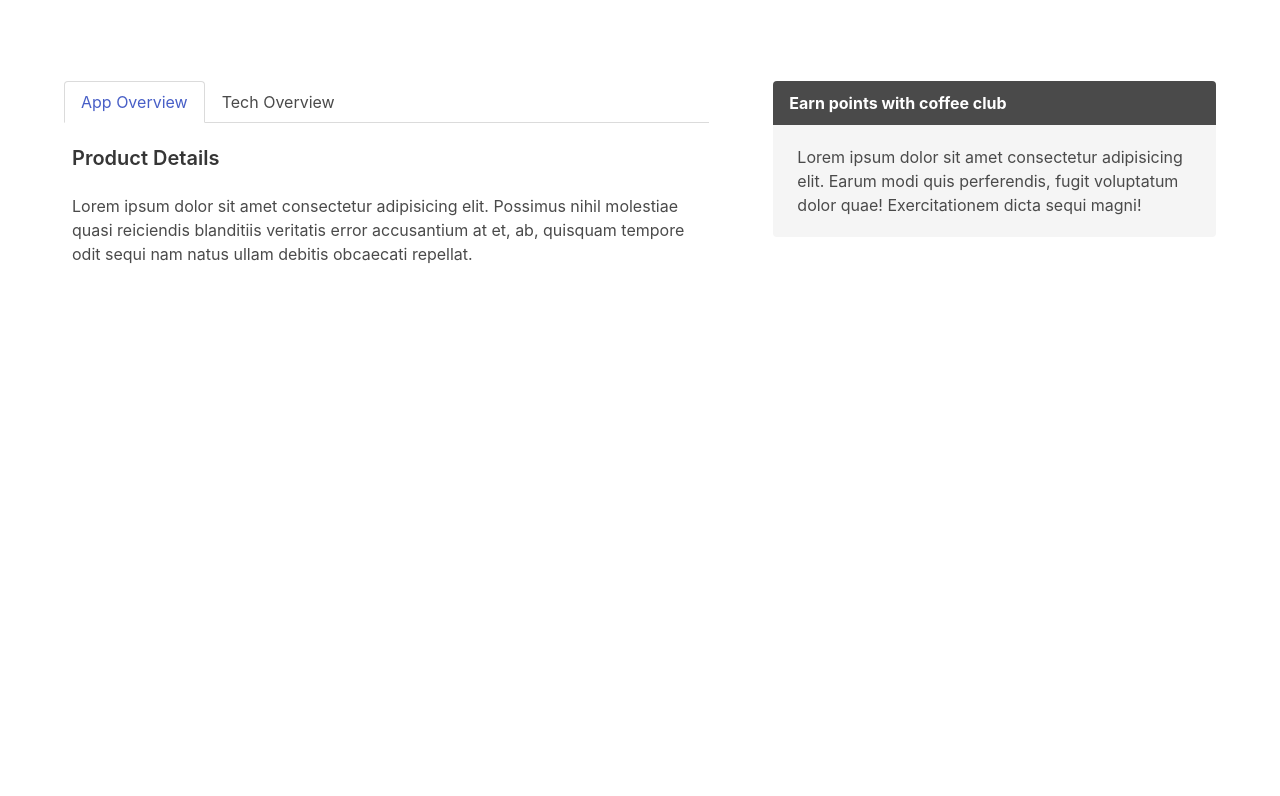
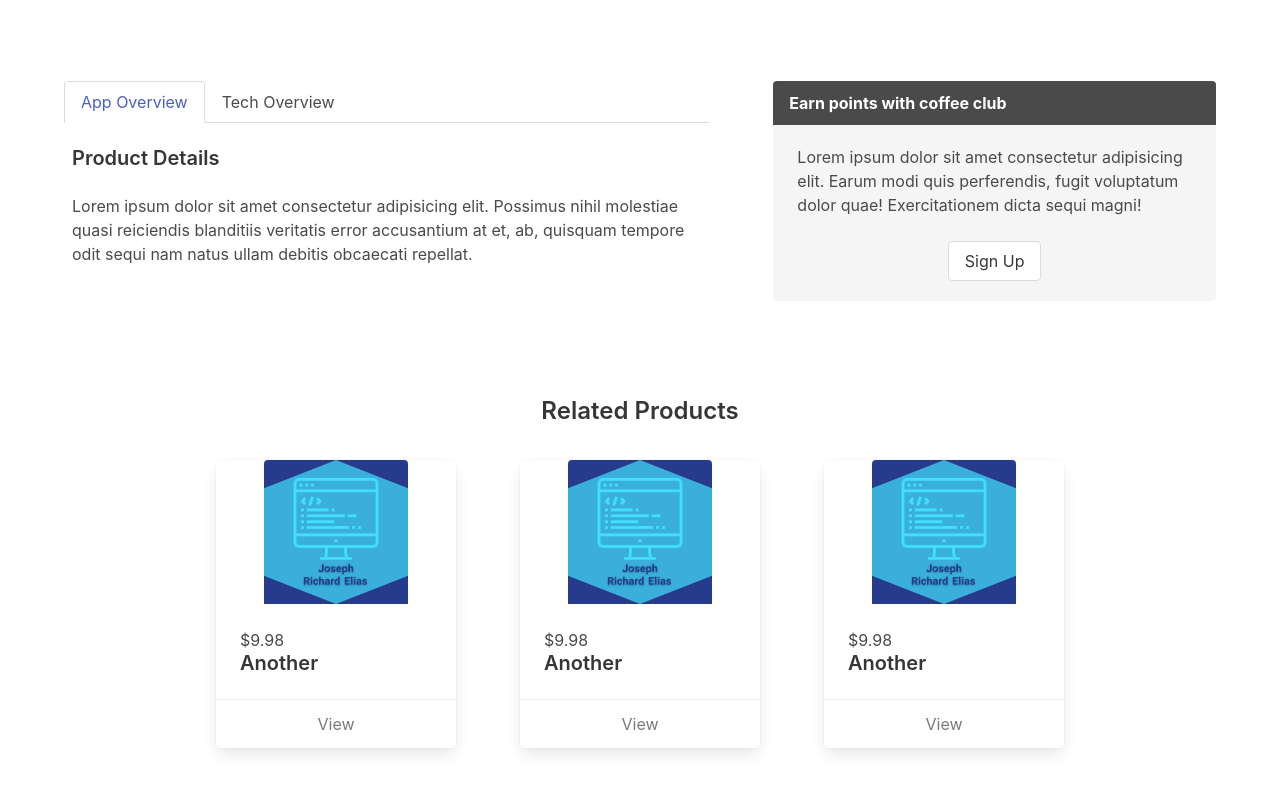
Before and after one commit to averagecupofjoey/bulma_tutorial, a plain HTML site: page index.html in a window 1280 px wide. Shown: the part 559-1355 px from the top of the page. Before the commit the page ends 873 px from the top, so only its background shows below. Drawn offline with nearby package versions, Linux system fonts and the light colour scheme.

Commit message:
created cards

```diff
--- a/index.html
+++ b/index.html
@@ -54,6 +54,7 @@
         <div class="column is-12-tablet is-4-desktop">
           <div class="is-size-4 mb-4">$9.99</div>
           <p class="mb-4">Lorem ipsum dolor sit amet.</p>
+          <button class="button is-primary is-rounded">Add to Cart</button>
         </div>
       </div>
     </div>
@@ -92,7 +93,69 @@
             </div>
             <div class="message-body">
               <p>Lorem ipsum dolor sit amet consectetur adipisicing elit. Earum modi quis perferendis, fugit voluptatum dolor quae! Exercitationem dicta sequi magni!</p>
+              <div class="has-text-centered">
+                <button class="button mt-5">Sign Up</button>
+              </div>
             </div>
+          </div>
+        </div>
+      </div>
+    </div>
+  </section>
+
+  <!-- Cards -->
+  <section class="section is-hidden-mobile">
+    <div class="container">
+      <h3 class="title has-text-centered is-size-4">
+        Related Products
+      </h3>
+      <div class="columns mt-5 is-8 is-variable is-centered">
+        <div class="column is-4-tablet is-3-desktop">
+          <div class="card">
+            <div class="card-image has-text-centered px-6">
+              <img src="/assets/JRE.png" alt="">
+            </div>
+            <div class="card-content">
+              <p>$9.98</p>
+              <p class="title is-size-5">Another</p>
+            </div>
+            <footer class="card-footer">
+              <p class="card-footer-item">
+                <a class="has-text-grey">View</a>
+              </p>
+            </footer>
+          </div>
+        </div>
+        <div class="column is-4-tablet is-3-desktop">
+          <div class="card">
+            <div class="card-image has-text-centered px-6">
+              <img src="/assets/JRE.png" alt="">
+            </div>
+            <div class="card-content">
+              <p>$9.98</p>
+              <p class="title is-size-5">Another</p>
+            </div>
+            <footer class="card-footer">
+              <p class="card-footer-item">
+                <a class="has-text-grey">View</a>
+              </p>
+            </footer>
+          </div>
+        </div>
+        <div class="column is-4-tablet is-3-desktop">
+          <div class="card">
+            <div class="card-image has-text-centered px-6">
+              <img src="/assets/JRE.png" alt="">
+            </div>
+            <div class="card-content">
+              <p>$9.98</p>
+              <p class="title is-size-5">Another</p>
+            </div>
+            <footer class="card-footer">
+              <p class="card-footer-item">
+                <a class="has-text-grey">View</a>
+              </p>
+            </footer>
           </div>
         </div>
       </div>
```
